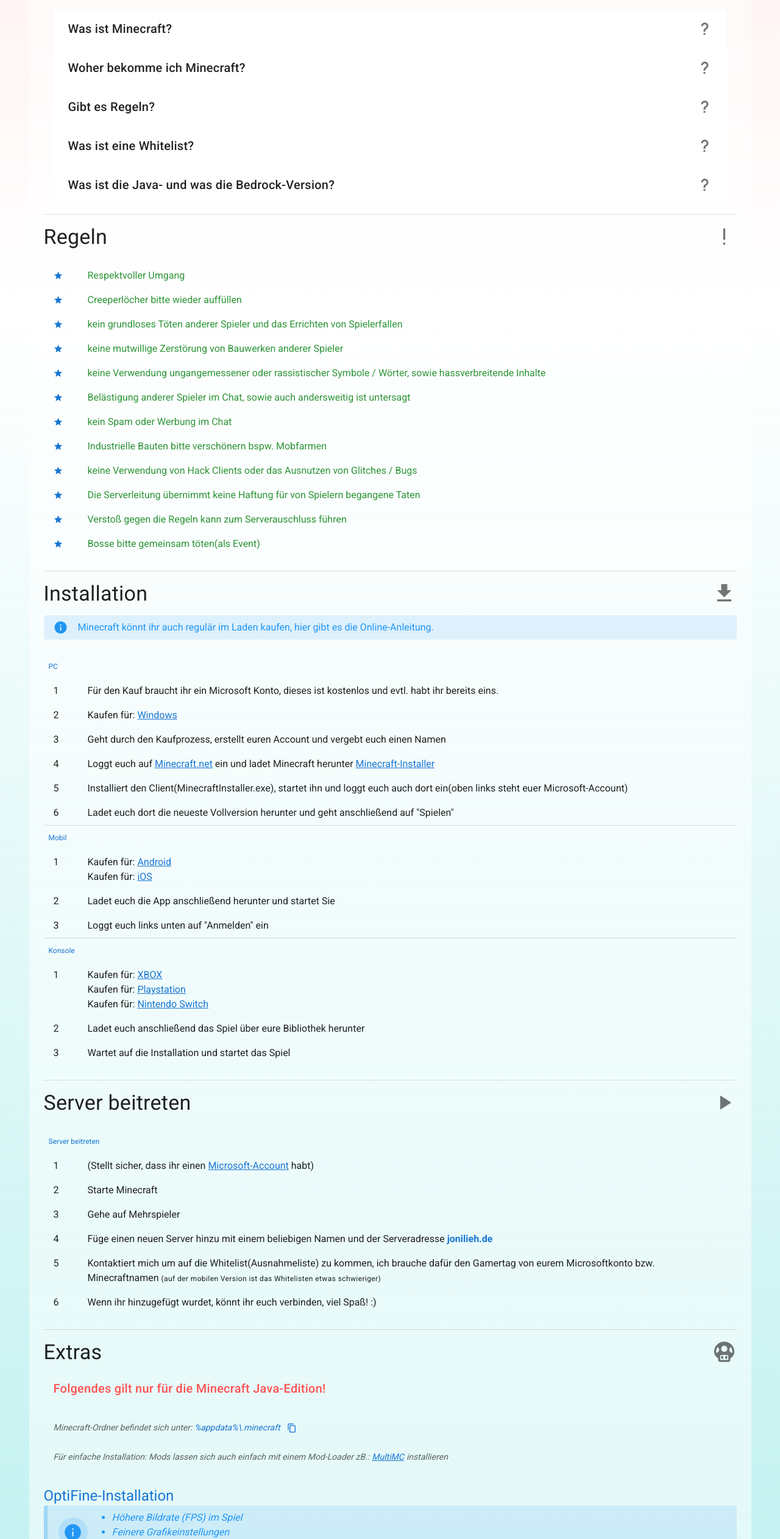
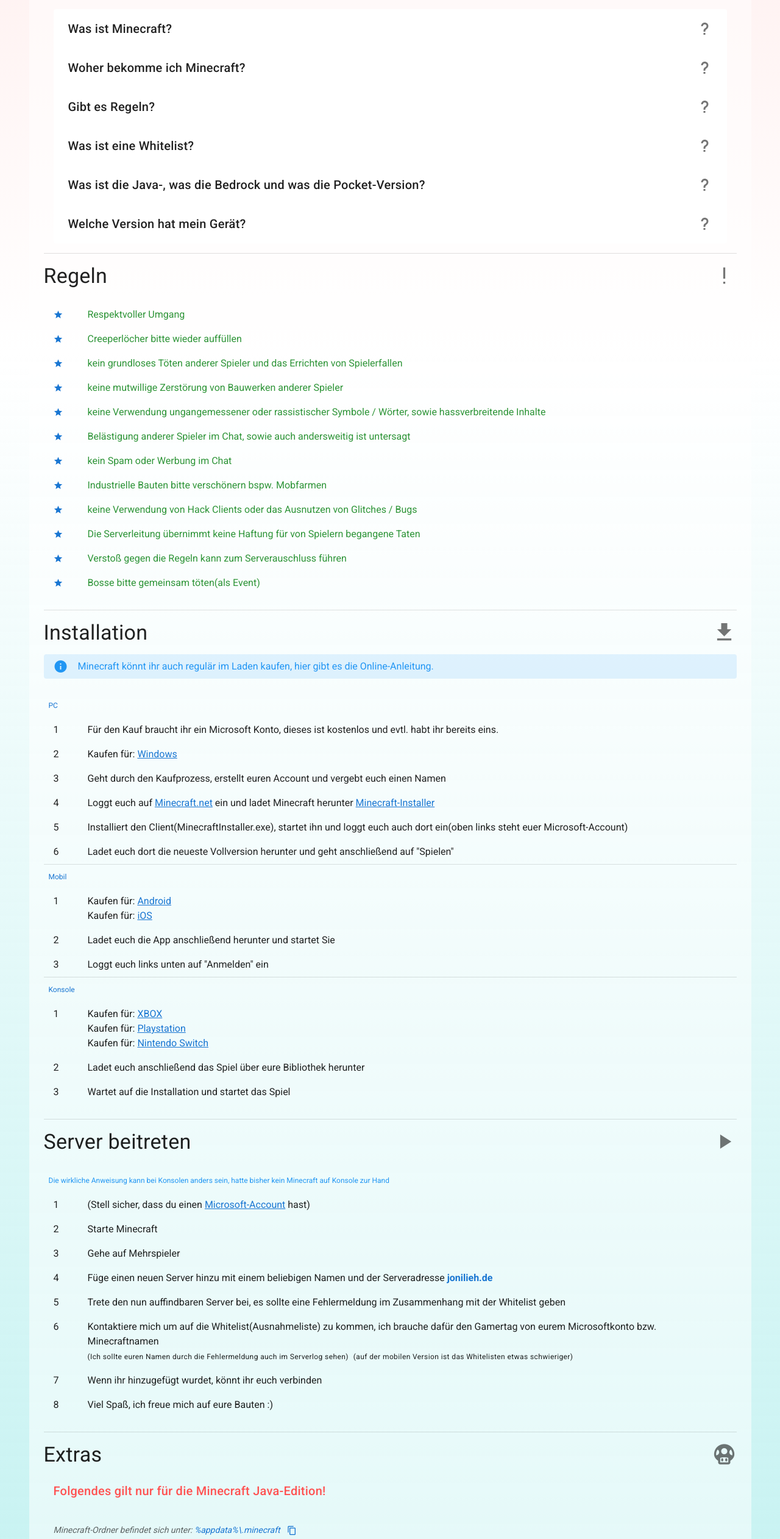
Before and after one commit to JoniLieh/mc-web-lieh, a Nuxt app: page / in a window 1280 px wide. Shown: the part 2693-5217 px from the top of the page at 61% size. Built offline with nearby package versions, Linux system fonts and the light colour scheme.

Commit message:
new infos and typing

```diff
--- a/components/join.vue
+++ b/components/join.vue
@@ -3,7 +3,7 @@
     <slot />
 
     <v-list color="transparent" dense>
-      <v-subheader class="heading primary--text">Server beitreten</v-subheader>
+      <v-subheader class="heading info--text">Die wirkliche Anweisung kann bei Konsolen anders sein, hatte bisher kein Minecraft auf Konsole zur Hand</v-subheader>
       <v-list-item v-for="(item, itemIndex) in setupItems" :key="itemIndex">
         <v-list-item-icon class="text-right">
           {{ itemIndex+1 }}
@@ -21,15 +21,19 @@ export default {
   data() {
     return {
       setupItems: [
-        '(Stellt sicher, dass ihr einen <a href="https://login.live.com/login.srf" target="_blank">Microsoft-Account</a> habt)',
+        '(Stell sicher, dass du einen <a href="https://login.live.com/login.srf" target="_blank">Microsoft-Account</a> hast)',
         'Starte Minecraft',
         'Gehe auf Mehrspieler',
         'Füge einen neuen Server hinzu mit einem beliebigen Namen und der Serveradresse <b class="primary--text">jonilieh.de</b>',
+        'Trete den nun auffindbaren Server bei, es sollte eine Fehlermeldung im Zusammenhang mit der Whitelist geben',
         `
-        Kontaktiert mich um auf die Whitelist(Ausnahmeliste) zu kommen, ich brauche dafür den Gamertag von eurem Microsoftkonto bzw. Minecraftnamen
+        Kontaktiere mich um auf die Whitelist(Ausnahmeliste) zu kommen, ich brauche dafür den Gamertag von eurem Microsoftkonto bzw. Minecraftnamen
+        <br/>
+        <span class="caption mr-1">(Ich sollte euren Namen durch die Fehlermeldung auch im Serverlog sehen)</span>
         <span class="caption">(auf der mobilen Version ist das Whitelisten etwas schwieriger)</span>
         `,
-        'Wenn ihr hinzugefügt wurdet, könnt ihr euch verbinden, viel Spaß! :)'
+        'Wenn ihr hinzugefügt wurdet, könnt ihr euch verbinden',
+        'Viel Spaß, ich freue mich auf eure Bauten :)'
       ]
     }
   }
--- a/components/qanda.vue
+++ b/components/qanda.vue
@@ -39,18 +39,31 @@ export default {
           answer: 'Minecraft kannst unter folgendem Link kaufen: <a href="https://www.minecraft.net/de-de/get-minecraft">https://www.minecraft.net/de-de/get-minecraft</a>'
         }, {
           question: 'Gibt es Regeln?',
-          answer: 'Ja, schaut im Regel-Abschnitt nach'
+          answer: 'Ja, bitte schau im Regel-Abschnitt nach'
         }, {
           question: 'Was ist eine Whitelist?',
           answer: 'Der Minecraft-Server hat eingeschränkten Zugriff, nur Leute, auf der Liste dürfen auch auf den Server.'
         }, {
-          question: 'Was ist die Java- und was die Bedrock-Version?',
+          question: 'Was ist die Java-, was die Bedrock und was die Pocket-Version?',
           answer: `
           Die Java-Version ist das Original-Minecraft, dort können kostenlos Modifikationen und Texturenpakete installiert werden.
           <br/>
-          Die Bedrock-Version neu entwickelt worden und hat eine bessere Leistung.
+          Die Bedrock-Version ist neu entwickelt worden und hat eine bessere Leistung.
           <br/>
-          Normalerweise kann die Bedrock-Version nur auf Bedrock-Servern spielen, hier kann Sie aber durch Plugins trotzdem auf den Server.
+          Die Pocket-Version(PE, Pocket-Edition) ist extra für mobile Endgeräte entwickelt worden und hat somit Nachteile, aber passt in die Hosentasche.
+          <br/>
+          <br/>
+          Normalerweise kann die Bedrock/Pocket-Version nur auf Bedrock-Servern spielen, hier kann Sie aber durch Plugins trotzdem auf den Server.
+          `
+        }, {
+          question: 'Welche Version hat mein Gerät?',
+          answer: `
+          PC: Java & Bedrock
+          <br/>
+          Handy/Tablet: Pocket-Edtion
+          <br/>
+          Konsole: Pocket-Edition / Bedrock
+
           `
         }
       ]
```
